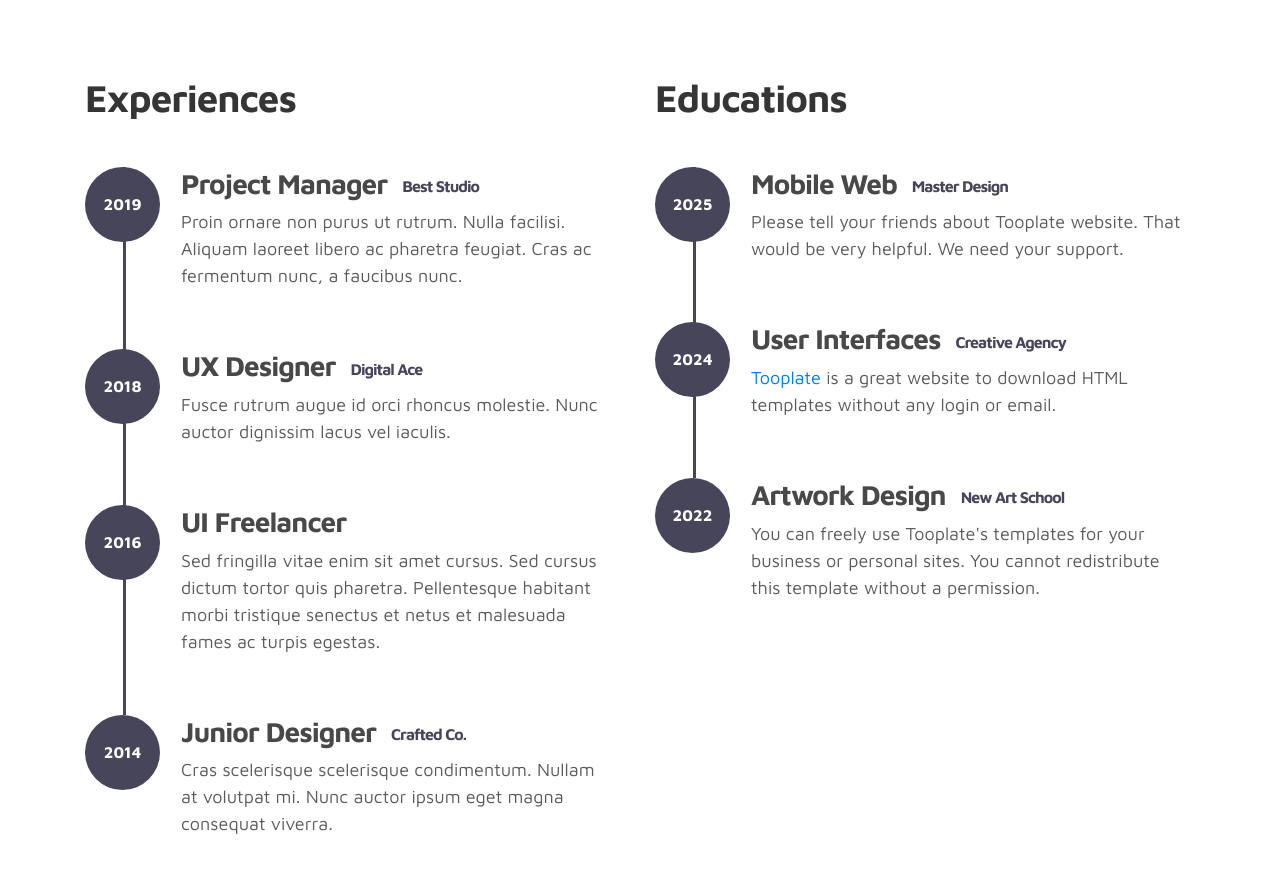
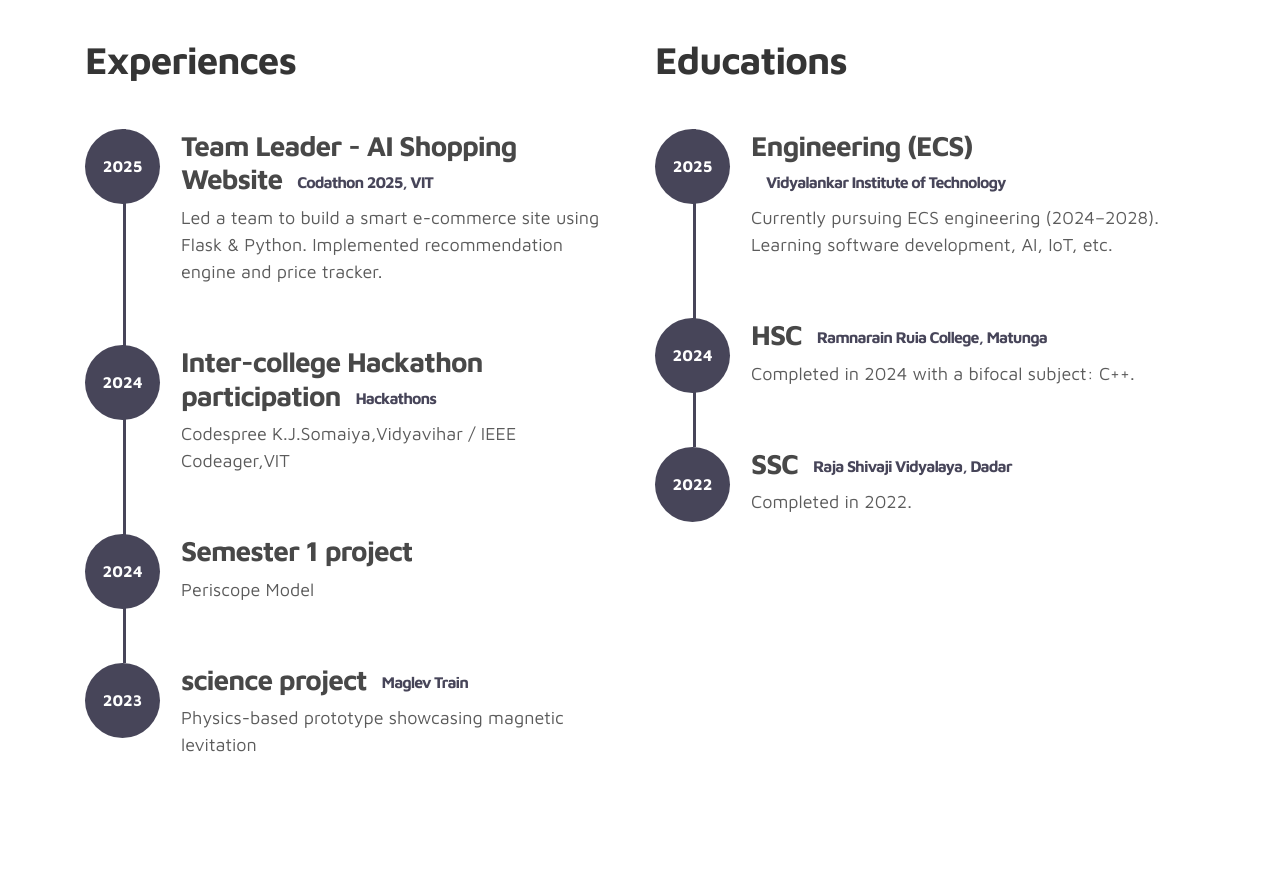
Before and after one commit to Ameynadhavale77/Ameynadhavale77.github.io, a plain HTML site: page index.html in a window 1280 px wide. Shown: the part 1560-2438 px from the top of the page. Drawn offline with Linux system fonts and the light colour scheme.

Commit message:
Update index.html

```diff
--- a/index.html
+++ b/index.html
@@ -78,16 +78,18 @@ https://www.tooplate.com/view/2115-marvel
                             <span class="mr-2">Hello,I'm</span>
                                 <div class="animated-info">
                                     <span class="animated-item">AMEY</span>
-                                    <span class="animated-item">STUDENT AT VIT</span>
-                                    <span class="animated-item">ELECTRONICS AND COMPUTER SCIENCE</span>
+                                    <span class="animated-item">ECS Student @ VIT</span>
+                                    <span class="animated-item">Aspiring Software Engineer</span>
+                                    <span class="animated-item">Passionate about AI & Web Dev</span>
+
                                 </div>
                         </h1>
 
                         <p>Building a successful product is a challenge. I am highly energetic in user experience design, interfaces and web development.</p>
 
                         <div class="custom-btn-group mt-4">
-                          <a href="C:\Users\Admin\Downloads\Natural_Insecticides_24108B0017.pdf" class="btn mr-lg-2 custom-btn"><i class='uil uil-file-alt'></i> Download Resume</a>
-                          <a href="#contact" class="btn custom-btn custom-btn-bg custom-btn-link">let's connect</a>
+                          <a href="https://drive.google.com/file/d/124E0HMCb7euG_CHXo8rrAak6IqJAnP32/view?usp=sharing"><i class='uil uil-file-alt'></i> Download Resume</a>
+                          <a href="https://www.linkedin.com/in/amey-nadhavale-a83b66329/?utm_source=share&utm_campaign=share_via&utm_content=profile&utm_medium=android_app">let's connect</a>
                         </div>
                     </div>
                 </div>
@@ -110,7 +112,7 @@ https://www.tooplate.com/view/2115-marvel
                   <div class="col-lg-11 text-center mx-auto col-12">
 
                       <div class="col-lg-8 mx-auto">
-                        <h2>Things I have designed for digital media agencies</h2>
+                        <h2><h2>Hackathons & Projects I've Built</h2></h2>
                       </div>
 
                       <div class="owl-carousel owl-theme">
@@ -161,41 +163,42 @@ https://www.tooplate.com/view/2115-marvel
                     <div class="timeline">
                         <div class="timeline-wrapper">
                              <div class="timeline-yr">
-                                  <span>2019</span>
+                                  <span>2025</span>
                              </div>
                              <div class="timeline-info">
-                                  <h3><span>Project Manager</span><small>Best Studio</small></h3>
-                                  <p>Proin ornare non purus ut rutrum. Nulla facilisi. Aliquam laoreet libero ac pharetra feugiat. Cras ac fermentum nunc, a faucibus nunc.</p>
+                               <h3><span>Team Leader - AI Shopping Website</span><small>Codathon 2025, VIT</small></h3>
+                               <p>Led a team to build a smart e-commerce site using Flask & Python. Implemented recommendation engine and price tracker.</p>
+
                              </div>
                         </div>
 
                         <div class="timeline-wrapper">
                             <div class="timeline-yr">
-                                <span>2018</span>
+                                <span>2024</span>
                             </div>
                             <div class="timeline-info">
-                                <h3><span>UX Designer</span><small>Digital Ace</small></h3>
-                                <p>Fusce rutrum augue id orci rhoncus molestie. Nunc auctor dignissim lacus vel iaculis.</p>
+                                <h3><span> Inter-college Hackathon participation</span><small>Hackathons</small></h3>
+                                <p> Codespree K.J.Somaiya,Vidyavihar / IEEE Codeager,VIT</p>
                             </div>
                         </div>
 
                         <div class="timeline-wrapper">
                             <div class="timeline-yr">
-                                <span>2016</span>
+                                <span>2024</span>
                             </div>
                             <div class="timeline-info">
-                                <h3><span>UI Freelancer</h3>
-                                <p>Sed fringilla vitae enim sit amet cursus. Sed cursus dictum tortor quis pharetra. Pellentesque habitant morbi tristique senectus et netus et malesuada fames ac turpis egestas.</p>
+                                <h3><span>Semester 1 project</h3>
+                                <p>Periscope Model</p>
                             </div>
                         </div>
 
                         <div class="timeline-wrapper">
                             <div class="timeline-yr">
-                                <span>2014</span>
+                                <span>2023</span>
                             </div>
                             <div class="timeline-info">
-                                <h3><span>Junior Designer<small>Crafted Co.</small></h3>
-                                <p>Cras scelerisque scelerisque condimentum. Nullam at volutpat mi. Nunc auctor ipsum eget magna consequat viverra.</p>
+                                <h3><span>science project<small>Maglev Train</small></h3>
+                                <p>Physics-based prototype showcasing magnetic levitation</p>
                             </div>
                         </div>
 
@@ -211,8 +214,8 @@ https://www.tooplate.com/view/2115-marvel
                                   <span>2025</span>
                              </div>
                              <div class="timeline-info">
-                                  <h3><span>Mobile Web</span><small>Master Design</small></h3>
-                                  <p>Please tell your friends about Tooplate website. That would be very helpful. We need your support.</p>
+                             <h3><span>Engineering (ECS)</span><small>Vidyalankar Institute of Technology</small></h3>
+                             <p>Currently pursuing ECS engineering (2024–2028). Learning software development, AI, IoT, etc.</p>
                              </div>
                         </div>
 
@@ -221,8 +224,9 @@ https://www.tooplate.com/view/2115-marvel
                                 <span>2024</span>
                             </div>
                             <div class="timeline-info">
-                                <h3><span>User Interfaces</span><small>Creative Agency</small></h3>
-                                <p><a rel="nofollow" href="https://www.facebook.com/tooplate">Tooplate</a> is a great website to download HTML templates without any login or email.</p>
+                                <h3><span>HSC</span><small>Ramnarain Ruia College, Matunga</small></h3>
+                                <p>Completed in 2024 with a bifocal subject: C++.</p>
+
                             </div>
                         </div>
 
@@ -231,8 +235,8 @@ https://www.tooplate.com/view/2115-marvel
                                 <span>2022</span>
                             </div>
                             <div class="timeline-info">
-                                <h3><span>Artwork Design</span><small>New Art School</small></h3>
-                                <p>You can freely use Tooplate's templates for your business or personal sites. You cannot redistribute this template without a permission.</p>
+                             <h3><span>SSC</span><small>Raja Shivaji Vidyalaya, Dadar</small></h3>
+                             <p>Completed in 2022.</p>
                             </div>
                         </div>
 
@@ -250,14 +254,15 @@ https://www.tooplate.com/view/2115-marvel
 
           <div class="col-lg-5 mr-lg-5 col-12">
             <div class="google-map w-100">
-              <iframe src="https://www.google.com/maps/embed?pb=!1m18!1m12!1m3!1d12088.558402180099!2d-73.99373482142036!3d40.75895421922642!2m3!1f0!2f0!3f0!3m2!1i1024!2i768!4f13.1!3m3!1m2!1s0x89c25855b8fb3083%3A0xa0f9aef176042a5c!2sTheater+District%2C+New+York%2C+NY%2C+USA!5e0!3m2!1sen!2smm!4v1549875377188" width="400" height="300" frameborder="0" style="border:0" allowfullscreen></iframe>
+<iframe src="https://www.google.com/maps/embed?pb=!1m18!...VIT+Wadala..."></iframe>
+
             </div>
 
             <div class="contact-info d-flex justify-content-between align-items-center py-4 px-lg-5">
                 <div class="contact-info-item">
                   <h3 class="mb-3 text-white">Say hello</h3>
-                  <p class="footer-text mb-0">010 020 0960</p>
-                  <p><a href="mailto:hello@company.co">hello@company.co</a></p>
+                  <p class="footer-text mb-0">9619481064</p>
+                  <p><a href="mailto:hello@company.co">ameynadhavale1@gmail.com</a></p>
                 </div>
 
                 <ul class="social-links">
```
